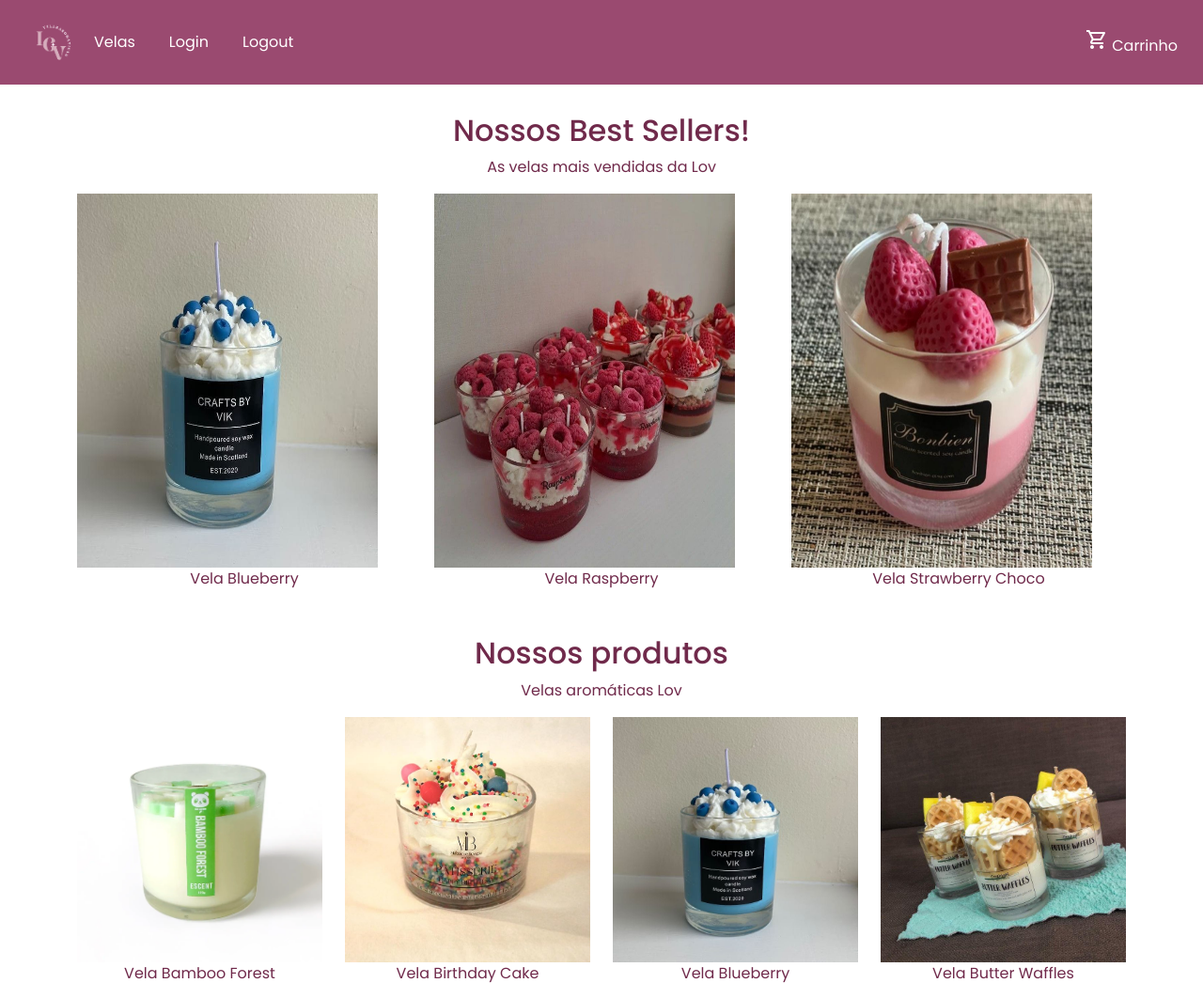
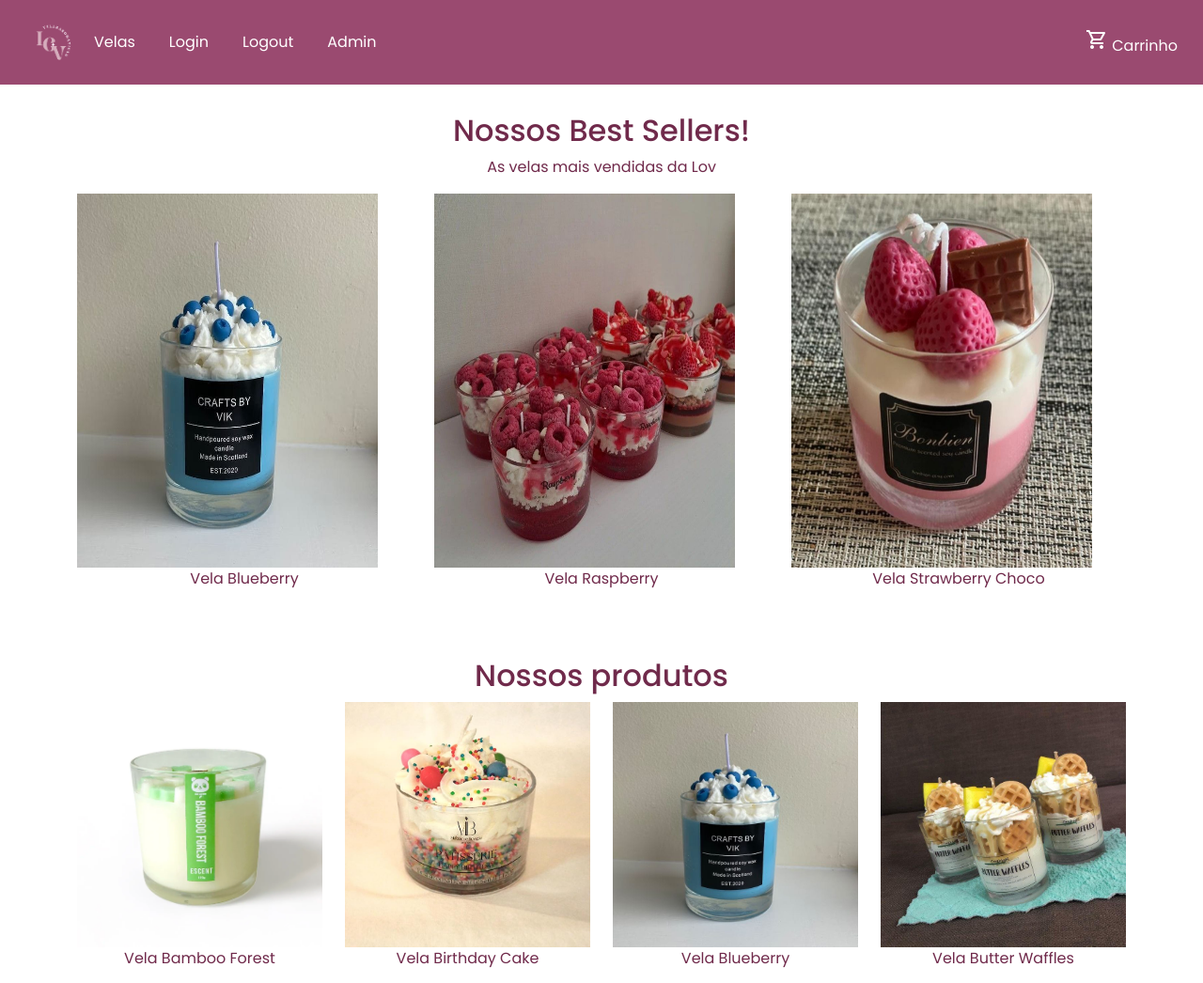
Before and after one commit to lauralovatoc/lov-velas, a PHP site: page / in a window 1280 px wide. Shown: the top 1046 px of the page at 94% size. Run offline with PHP 8.4, Linux system fonts and the light colour scheme; the visitor is signed in with stand-in values (Sample User, id 1); some web fonts are replaced.

Commit message:
admin page - começo

```diff
--- a/banco.txt
+++ b/banco.txt
@@ -52,3 +52,4 @@ primary key (id_item_pedido)
 
 insert into tipo_usuario values (1, "Administrador");
 insert into tipo_usuario values (2, "Usuário");
+insert into usuario(nome,email,senha,id_tipo_usuario) values ("Laura Lovato","laura.lovato@gmail.com","Marinc77.",1);
--- a/dsi/cadastro.php
+++ b/dsi/cadastro.php
@@ -74,7 +74,7 @@
                 }
 
                 .login-form{
-                    margin-top: 60%;
+                    margin-top: 50%;
                 }
 
                 .register-form{
--- /dev/null
+++ b/dsi/controller/adminAutentication.php
@@ -0,0 +1,6 @@
+<?php
+session_start();
+if($_SESSION['tipo_usuario']== 1){
+    header('location:login.php?cod=174');
+}
+?>
--- a/dsi/index.php
+++ b/dsi/index.php
@@ -6,6 +6,18 @@ require_once './shared/header.php';
 <div class="container">
     <div class="row">
         <div class="col-md-12">
+            <?php
+            @$cod = $_REQUEST['cod'];
+            if (isset($cod)) {
+
+                if ($cod == '174') {
+                    echo ('<br><div class="alert alert-danger">');
+                    echo ('Apenas para usuários.');
+                    echo ('</div>');
+                }
+            }
+            ?>
+
             <h2>Nossos Best Sellers!</h2>
             <p>As velas mais vendidas da Lov</p>
 
@@ -33,11 +45,10 @@ require_once './shared/header.php';
             </div>
         </div>
     </div>
-<br><br><br>
+    <br><br><br><br>
     <div class="row">
         <div class="col-md-12">
             <h2>Nossos produtos</h2>
-        <p>Velas aromáticas Lov</p>
             <div class="row">
                 <div class="col-md-3">
                     <div class="zoom">
--- a/dsi/login.php
+++ b/dsi/login.php
@@ -73,7 +73,7 @@
                 }
 
                 .login-form{
-                    margin-top: 50%;
+                    margin-top: 40%;
                 }
 
                 .register-form{
--- a/dsi/model/usuarioModel.php
+++ b/dsi/model/usuarioModel.php
@@ -57,7 +57,9 @@ class usuarioModel {
 
         if($result>=1){
             session_start();
-            $_SESSION['login'] = $email;
+
+            $_SESSION['login']=$email;
+            $_SESSION['tipo_usuario']=$id_tipo_usuario;
             header('location:../index.php');
             //quero passaar o id_tipo_usuario na sessao tbm
         } else {
--- a/dsi/shared/header.php
+++ b/dsi/shared/header.php
@@ -111,6 +111,18 @@
                     }
                     ?>
 
+                    <li>
+                        <?php
+                    @session_start();
+                    if ($_SESSION['tipo_usuario']==1) {
+                        echo('<li class="nav-item">
+                        <a class="nav-link"
+                        style="text-decoration: none;"
+                        href="../adminPage.php?cod=admin">Admin</a>
+                        </li>');
+                    }
+                    ?>
+
 
                 </ul>
 
```
Lines whose indentation alone changed are shown as unchanged.
